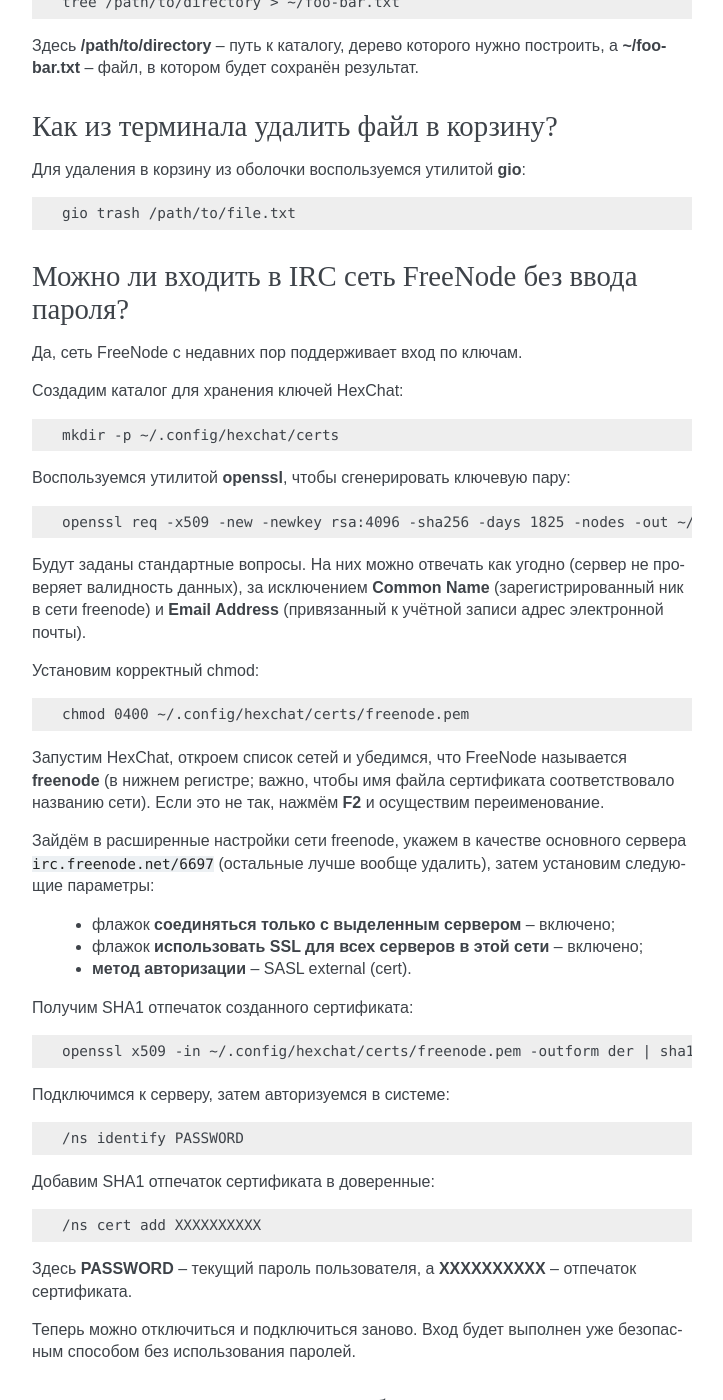
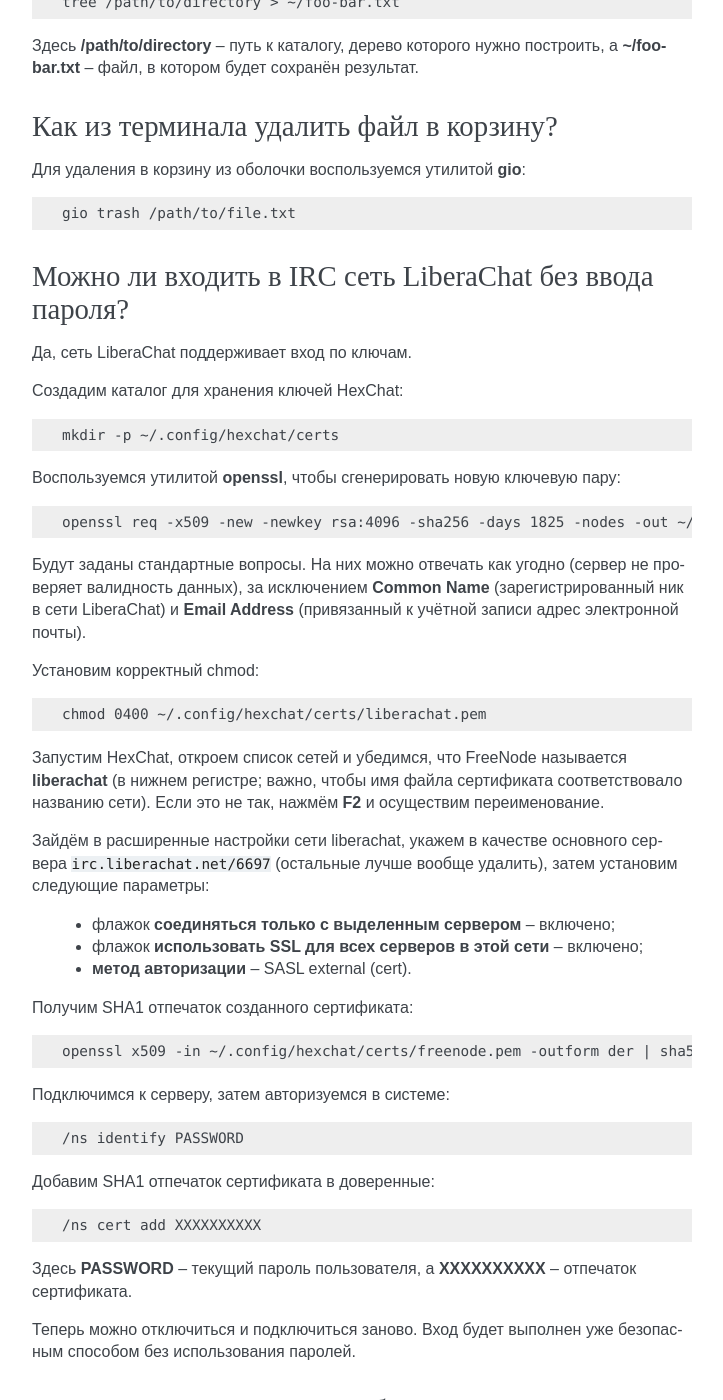
Before and after one commit to RussianFedora/FAQ, a Sphinx documentation site: the page built from source/using-applications.rst, in a window 1280 px wide and 1400 px high, scrolled down 14312 px. Shown: the whole window, without its empty margins (388-1111 px from the left). Built offline with Sphinx 7.4.7, drawn with Linux system fonts in a browser that asks for light colours; comment, search, counter and statistics services are not loaded; some of the changed text lies outside the part shown.

Commit message:
Updated IRC certificates question.

```diff
--- a/source/using-applications.rst
+++ b/source/using-applications.rst
@@ -775,13 +775,13 @@
 
     gio trash /path/to/file.txt
 
-.. index:: irc, certificate, login, hexchat, freenode, openssl, sasl
+.. index:: irc, certificate, login, hexchat, liberachat, openssl, sasl
 .. _irc-nopass:
 
-Можно ли входить в IRC сеть FreeNode без ввода пароля?
-=========================================================
+Можно ли входить в IRC сеть LiberaChat без ввода пароля?
+============================================================
 
-Да, сеть FreeNode с недавних пор поддерживает вход по ключам.
+Да, сеть LiberaChat поддерживает вход по ключам.
 
 Создадим каталог для хранения ключей HexChat:
 
@@ -789,23 +789,23 @@
 
     mkdir -p ~/.config/hexchat/certs
 
-Воспользуемся утилитой **openssl**, чтобы сгенерировать ключевую пару:
+Воспользуемся утилитой **openssl**, чтобы сгенерировать новую ключевую пару:
 
 .. code-block:: text
 
-    openssl req -x509 -new -newkey rsa:4096 -sha256 -days 1825 -nodes -out ~/.config/hexchat/certs/freenode.pem -keyout ~/.config/hexchat/certs/freenode.pem
+    openssl req -x509 -new -newkey rsa:4096 -sha256 -days 1825 -nodes -out ~/.config/hexchat/certs/liberachat.pem -keyout ~/.config/hexchat/certs/liberachat.pem
 
-Будут заданы стандартные вопросы. На них можно отвечать как угодно (сервер не проверяет валидность данных), за исключением **Common Name** (зарегистрированный ник в сети freenode) и **Email Address** (привязанный к учётной записи адрес электронной почты).
+Будут заданы стандартные вопросы. На них можно отвечать как угодно (сервер не проверяет валидность данных), за исключением **Common Name** (зарегистрированный ник в сети LiberaChat) и **Email Address** (привязанный к учётной записи адрес электронной почты).
 
 Установим корректный chmod:
 
 .. code-block:: text
 
-    chmod 0400 ~/.config/hexchat/certs/freenode.pem
+    chmod 0400 ~/.config/hexchat/certs/liberachat.pem
 
-Запустим HexChat, откроем список сетей и убедимся, что FreeNode называется **freenode** (в нижнем регистре; важно, чтобы имя файла сертификата соответствовало названию сети). Если это не так, нажмём **F2** и осуществим переименование.
+Запустим HexChat, откроем список сетей и убедимся, что FreeNode называется **liberachat** (в нижнем регистре; важно, чтобы имя файла сертификата соответствовало названию сети). Если это не так, нажмём **F2** и осуществим переименование.
 
-Зайдём в расширенные настройки сети freenode, укажем в качестве основного сервера ``irc.freenode.net/6697`` (остальные лучше вообще удалить), затем установим следующие параметры:
+Зайдём в расширенные настройки сети liberachat, укажем в качестве основного сервера ``irc.liberachat.net/6697`` (остальные лучше вообще удалить), затем установим следующие параметры:
 
   * флажок **соединяться только с выделенным сервером** -- включено;
   * флажок **использовать SSL для всех серверов в этой сети** -- включено;
@@ -815,7 +815,7 @@
 
 .. code-block:: text
 
-    openssl x509 -in ~/.config/hexchat/certs/freenode.pem -outform der | sha1sum -b | cut -d' ' -f1
+    openssl x509 -in ~/.config/hexchat/certs/freenode.pem -outform der | sha512sum -b | cut -d' ' -f1
 
 Подключимся к серверу, затем авторизуемся в системе:
 
```
